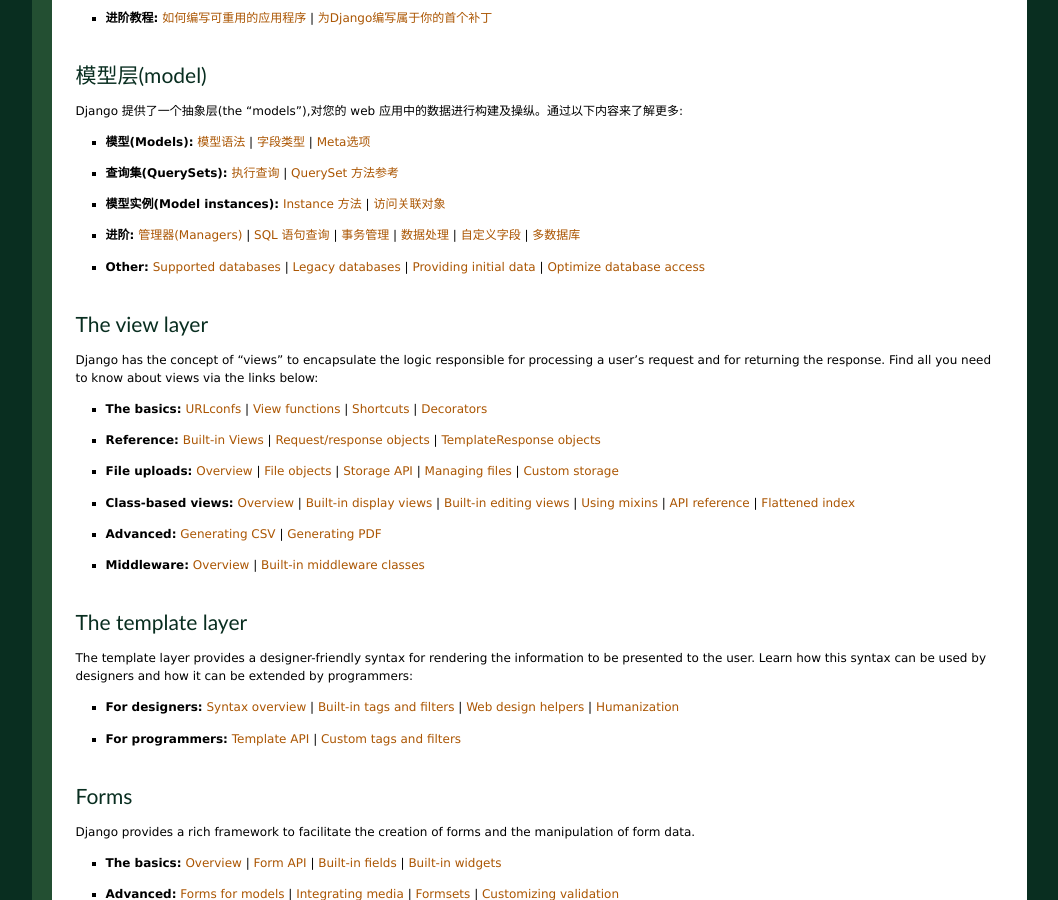
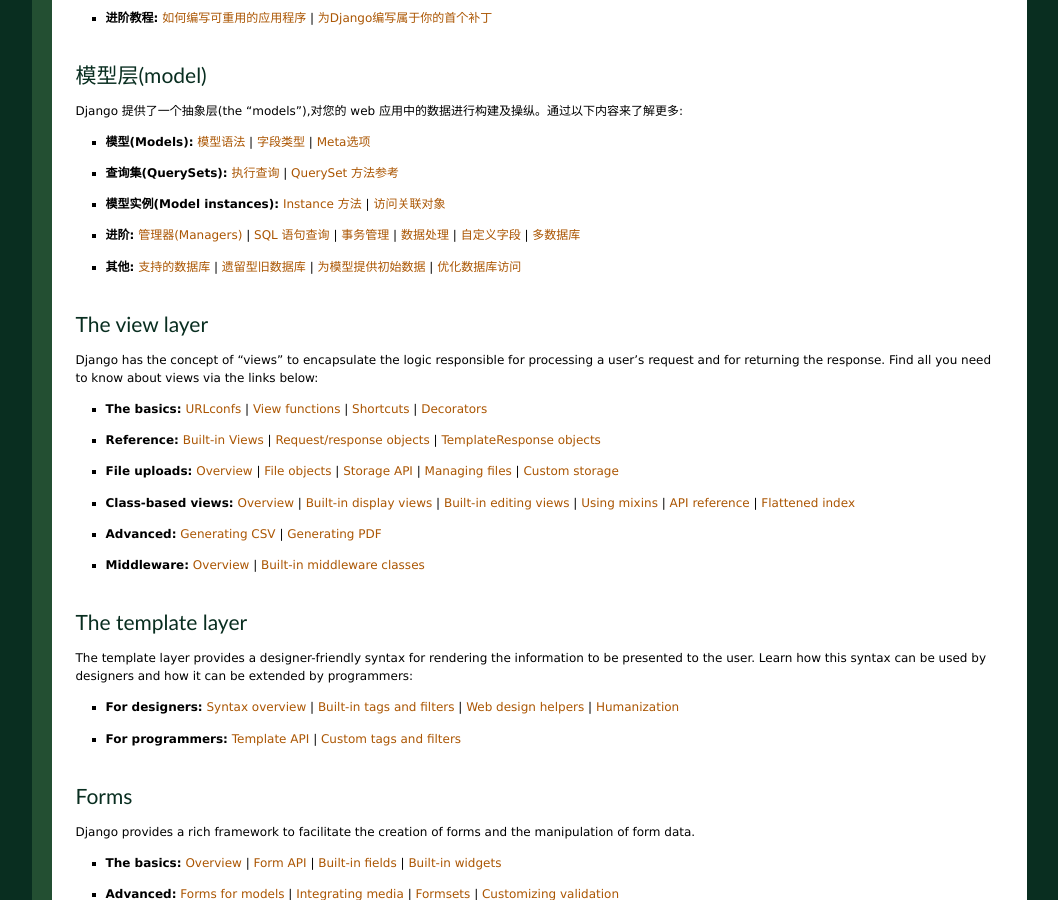
Before and after one commit to ljb-2000/django-chinese-docs-1.6, a Sphinx documentation site: the page built from docs/index.txt, in a window 1280 px wide and 900 px high, scrolled down 561 px. Shown: the whole window, without its empty margins (111-1169 px from the left). Built offline with Sphinx 7.4.7, drawn with Linux system fonts in a browser that asks for light colours; pages that are not in the unit, such as notebooks, are missing from menus.

Commit message:
index.txt

```diff
--- a/docs/index.txt
+++ b/docs/index.txt
@@ -75,11 +75,11 @@
   :doc:`自定义字段 <howto/custom-model-fields>` |
   :doc:`多数据库 <topics/db/multi-db>`
 
-* **Other:**
-  :doc:`Supported databases <ref/databases>` |
-  :doc:`Legacy databases <howto/legacy-databases>` |
-  :doc:`Providing initial data <howto/initial-data>` |
-  :doc:`Optimize database access <topics/db/optimization>`
+* **其他:**
+  :doc:`支持的数据库 <ref/databases>` |
+  :doc:`遗留型旧数据库 <howto/legacy-databases>` |
+  :doc:`为模型提供初始数据 <howto/initial-data>` |
+  :doc:`优化数据库访问 <topics/db/optimization>`
 
 The view layer
 ==============
```
